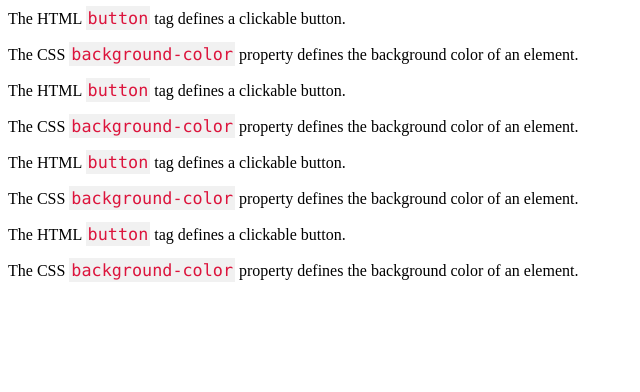
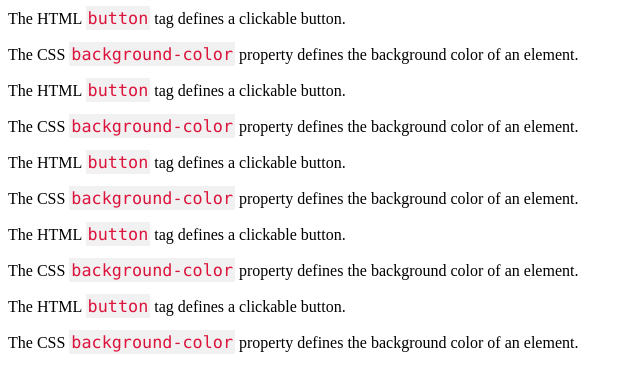
Before and after one commit to DenInw789/myweb, a plain HTML site: page index.html in a window 1280 px wide. Shown: the whole page, without its empty margins (0-640 px from the left). Drawn offline with Linux system fonts and the light colour scheme.

Commit message:
Update index.html

```diff
--- a/index.html
+++ b/index.html
@@ -19,5 +19,7 @@ code {
 <p>The CSS <code>background-color</code> property defines the background color of an element.</p>
 <p>The HTML <code>button</code> tag defines a clickable button.</p>
 <p>The CSS <code>background-color</code> property defines the background color of an element.</p>
+<p>The HTML <code>button</code> tag defines a clickable button.</p>
+<p>The CSS <code>background-color</code> property defines the background color of an element.</p>
 </body>
 </html>
```
